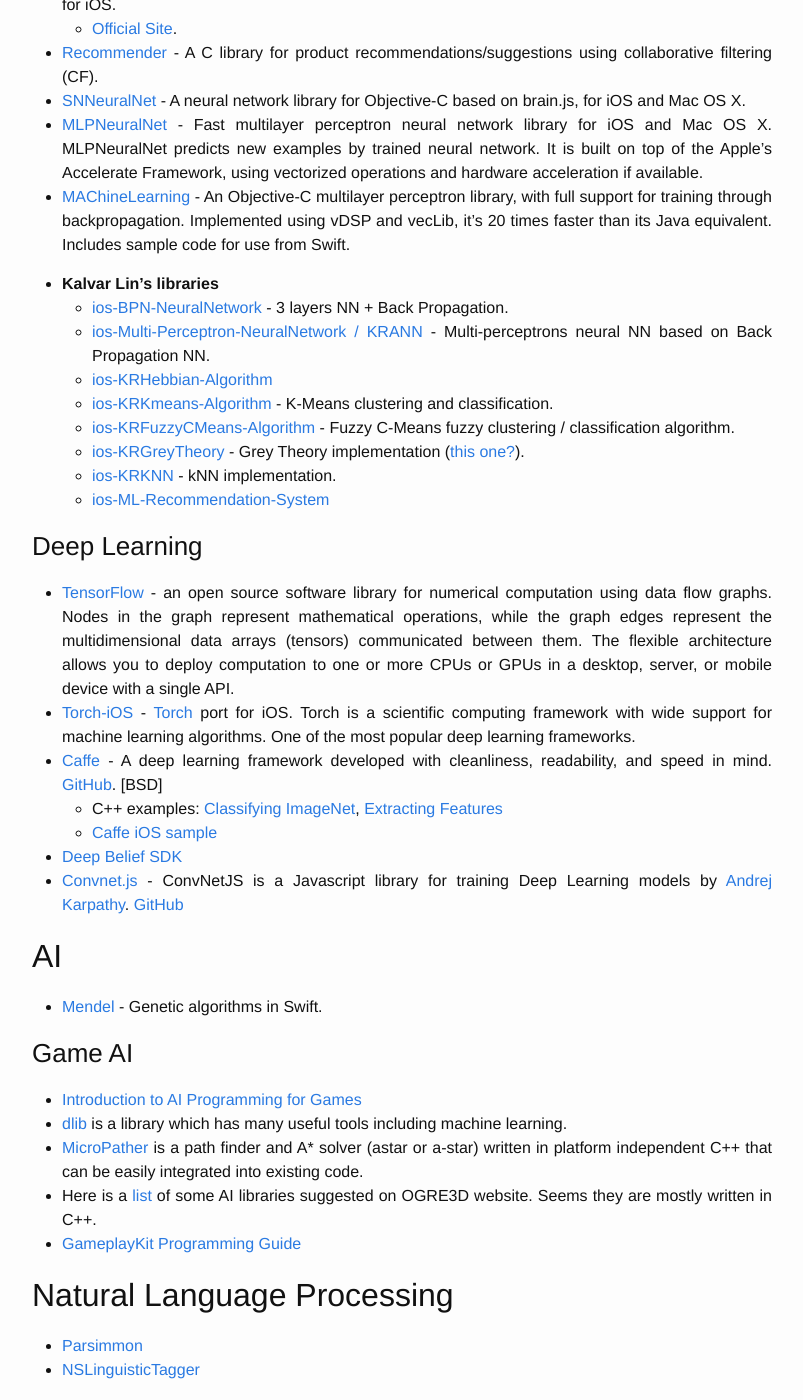
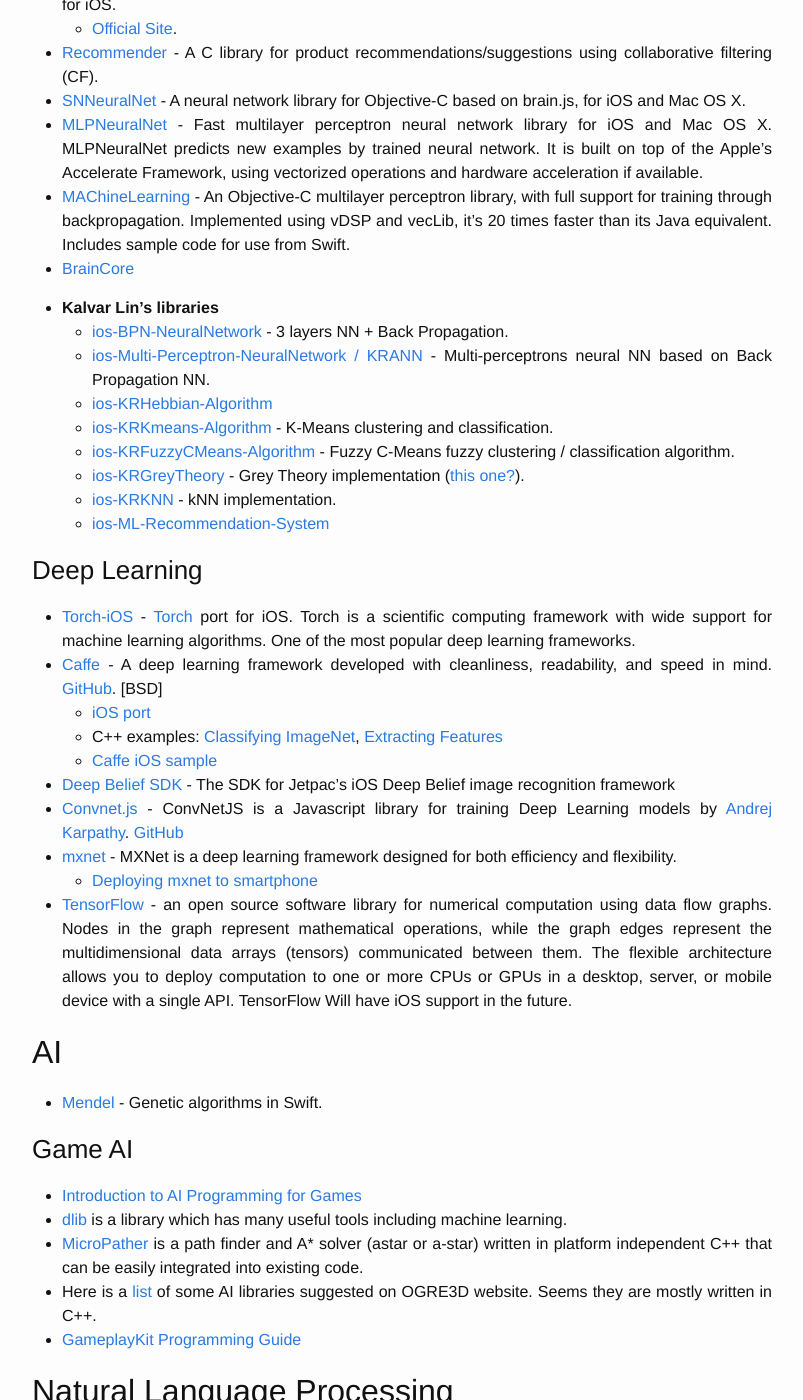
Before and after one commit to alexsosn/alexsosn.github.io, a Jekyll site: the page built from _posts/2015-11-05-iOS-ML.markdown, in a window 1280 px wide and 1400 px high, scrolled down 2460 px. Shown: the whole window, without its empty margins (238-1041 px from the left). Built offline with Jekyll 4.4.1, drawn with Linux system fonts in a browser that asks for light colours; some of the changed text lies outside the part shown.

Commit message:
mxnet, BrainCore.

```diff
--- a/_posts/2015-11-05-iOS-ML.markdown
+++ b/_posts/2015-11-05-iOS-ML.markdown
@@ -79,6 +79,7 @@ The following algorithms are currently available: Gradient Descent Backpropagati
 * [SNNeuralNet](https://github.com/devongovett/SNNeuralNet) - A neural network library for Objective-C based on brain.js, for iOS and Mac OS X.
 * [MLPNeuralNet](https://github.com/nikolaypavlov/MLPNeuralNet) - Fast multilayer perceptron neural network library for iOS and Mac OS X. MLPNeuralNet predicts new examples by trained neural network. It is built on top of the Apple's Accelerate Framework, using vectorized operations and hardware acceleration if available.
 * [MAChineLearning](https://github.com/gianlucabertani/MAChineLearning) - An Objective-C multilayer perceptron library, with full support for training through backpropagation. Implemented using vDSP and vecLib, it's 20 times faster than its Java equivalent. Includes sample code for use from Swift.
+* [BrainCore](https://github.com/aleph7/BrainCore)
 
 * **Kalvar Lin's libraries**
 	* [ios-BPN-NeuralNetwork](https://github.com/Kalvar/ios-BPN-NeuralNetwork) - 3 layers NN + Back Propagation.
@@ -92,14 +93,17 @@ The following algorithms are currently available: Gradient Descent Backpropagati
 
 
 ### Deep Learning
-* [TensorFlow](http://www.tensorflow.org/) - an open source software library for numerical computation using data flow graphs. Nodes in the graph represent mathematical operations, while the graph edges represent the multidimensional data arrays (tensors) communicated between them. The flexible architecture allows you to deploy computation to one or more CPUs or GPUs in a desktop, server, or mobile device with a single API.
 * [Torch-iOS](https://github.com/clementfarabet/torch-ios) - [Torch](http://torch.ch/) port for iOS. Torch is a scientific computing framework with wide support for machine learning algorithms. One of the most popular deep learning frameworks.
 * [Caffe](http://caffe.berkeleyvision.org) - A deep learning framework developed with cleanliness, readability, and speed in mind.
 [GitHub](https://github.com/BVLC/caffe). [BSD]
+	* [iOS port](https://github.com/aleph7/caffe)
 	* C++ examples: [Classifying ImageNet](http://caffe.berkeleyvision.org/gathered/examples/cpp_classification.html), [Extracting Features](http://caffe.berkeleyvision.org/gathered/examples/feature_extraction.html)
 	* [Caffe iOS sample](https://github.com/noradaiko/caffe-ios-sample)
-* [Deep Belief SDK](https://github.com/jetpacapp/DeepBeliefSDK)
+* [Deep Belief SDK](https://github.com/jetpacapp/DeepBeliefSDK) -  The SDK for Jetpac's iOS Deep Belief image recognition framework
 * [Convnet.js](http://cs.stanford.edu/people/karpathy/convnetjs/) - ConvNetJS is a Javascript library for training Deep Learning models by [Andrej Karpathy](https://twitter.com/karpathy). [GitHub](https://github.com/karpathy/convnetjs)
+* [mxnet](http://mxnet.readthedocs.org/en/latest/) - MXNet is a deep learning framework designed for both efficiency and flexibility.
+	* [Deploying mxnet to smartphone](https://mxnet.readthedocs.org/en/latest/tutorial/smart_device.html)
+* [TensorFlow](http://www.tensorflow.org/) - an open source software library for numerical computation using data flow graphs. Nodes in the graph represent mathematical operations, while the graph edges represent the multidimensional data arrays (tensors) communicated between them. The flexible architecture allows you to deploy computation to one or more CPUs or GPUs in a desktop, server, or mobile device with a single API. TensorFlow Will have iOS support in the future.
 
 
 ## AI
@@ -219,6 +223,9 @@ Metal & Swift](https://realm.io/news/swift-summit-simon-gladman-metal/) - a vide
 * [iBio](https://github.com/Lizhen0909/iBio) - A Bioinformatics App for iPhone.
 
 
+## Big Data
+* [HDF5Kit](https://github.com/aleph7/HDF5Kit) - This is a Swift wrapper for the HDF5 file format. HDF5 is used in the scientific comunity for managing large volumes of data. The objective is to make it easy to read and write HDF5 files from Swift, including playgrounds.
+
 # Other Lists
 * [Awesome Machine Learning](https://github.com/josephmisiti/awesome-machine-learning)
 * [Machine Learning Courses](https://github.com/prakhar1989/awesome-courses#machine-learning)
@@ -229,6 +236,7 @@ Metal & Swift](https://realm.io/news/swift-summit-simon-gladman-metal/) - a vide
 # People to follow in iOS machine learning and related topics
 \(In alphabet order\).
 
+* **Alejandro** - BrainCore and Caffe for iOS author. [Blog](http://a-coding.com). {% include icon-twitter.html username="aleph7" %}.
 * **Simon Gladman** - Swift and Metal enthusiast and blogger. [Blog](http://flexmonkey.blogspot.com/). {% include icon-twitter.html username="flexmonkey" %}.
 * **Andrej Karpathy** - PhD student at Stanford. ConvNetJS author. [Blog](http://karpathy.github.io/). {% include icon-twitter.html username="karpathy" %}.
 * **Kalvar Lin** - wrote a set of small machine learning libraries for iOS. {% include icon-twitter.html username="ilovekalvar" %}.
```
